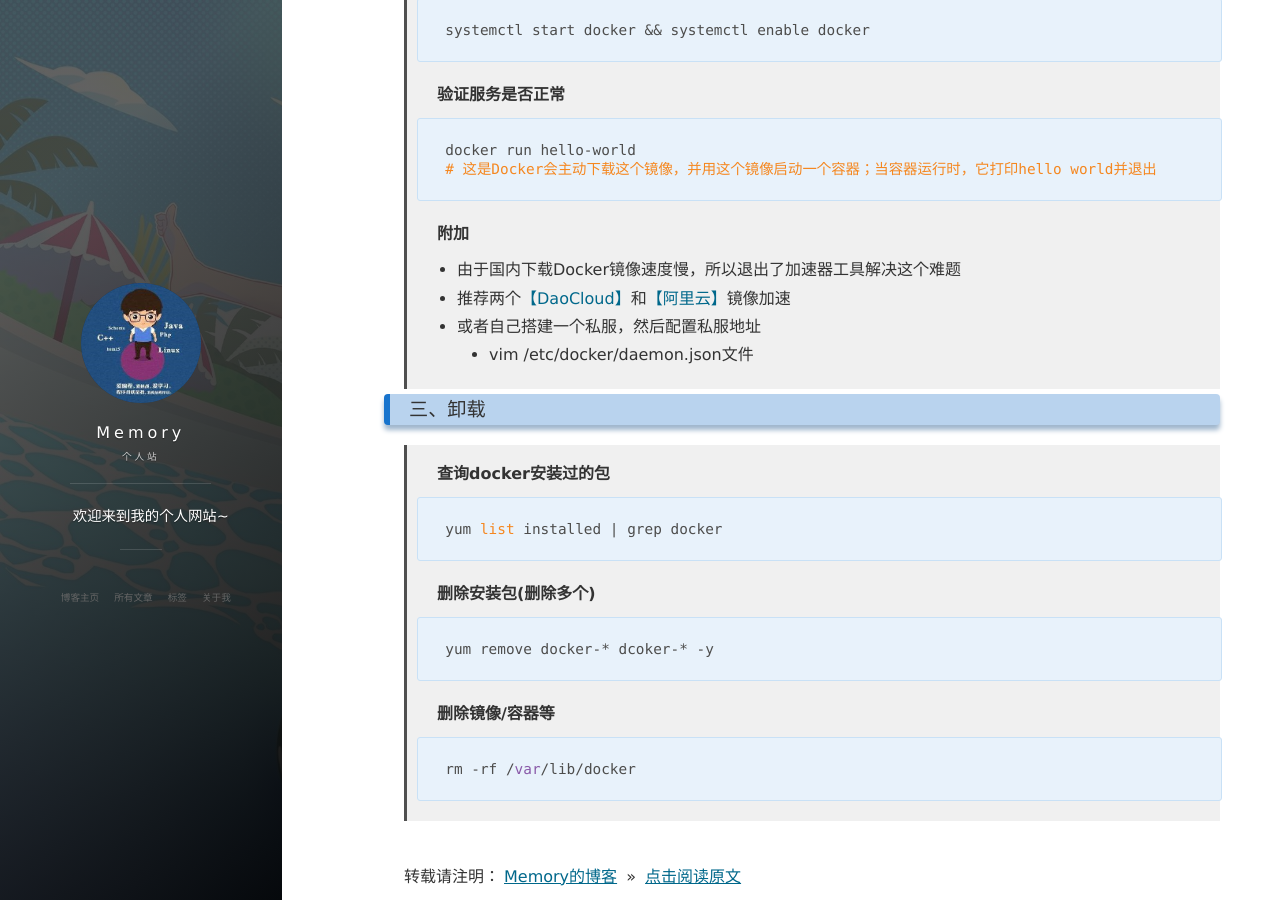
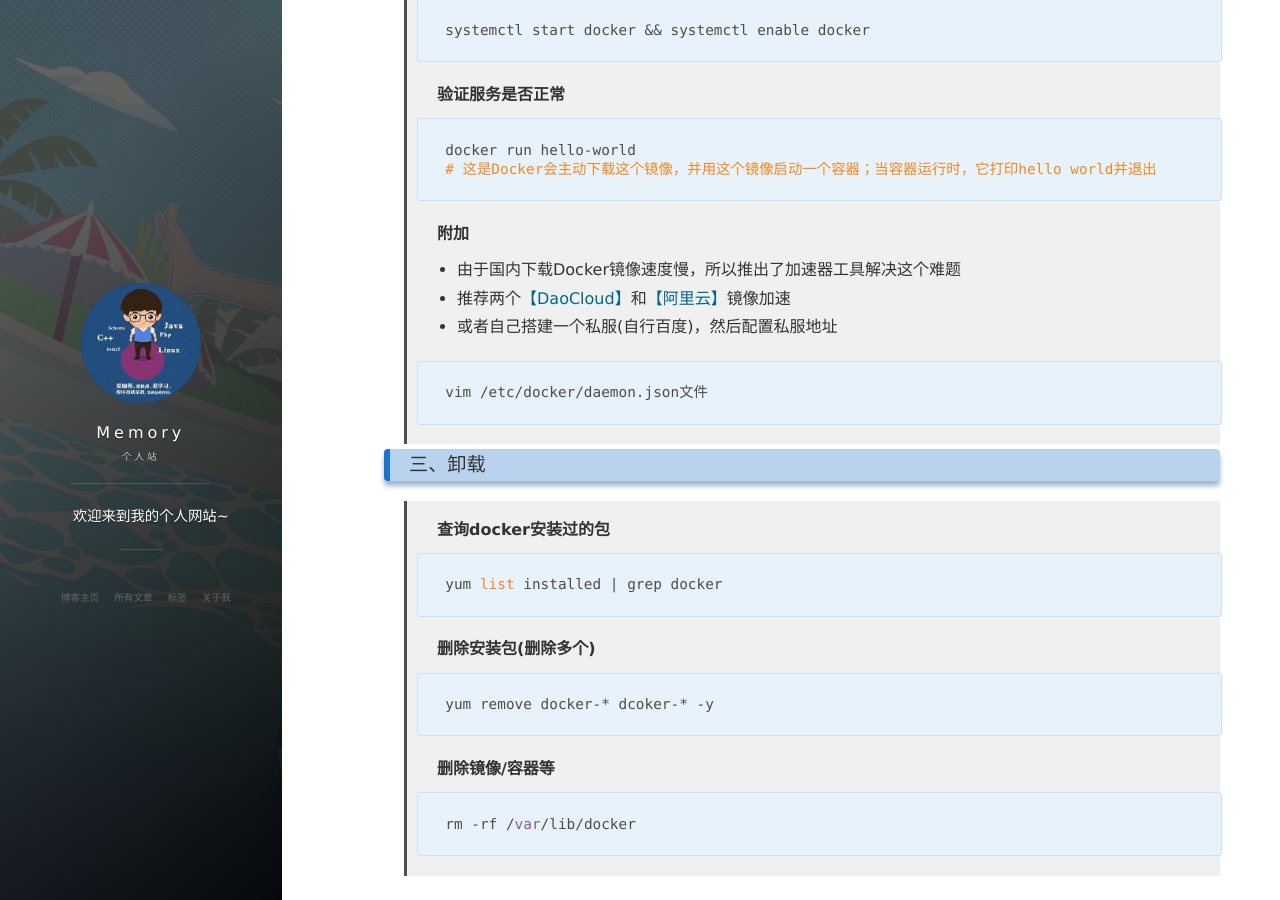
Before and after one commit to dhshenc/dhshenc.github.io, a Jekyll site: the page built from _posts/Docker/2020-03-27-CentOS7安装Docker.md, in a window 1280 px wide and 900 px high, scrolled down 1251 px. Built offline with Jekyll 4.4.1, drawn with Linux system fonts in a browser that asks for light colours; nearby versions of some CDN libraries; comment, search, counter and statistics services are not loaded.

Commit message:
修改格式

````diff
--- a/_posts/Docker/2020-03-27-CentOS7安装Docker.md
+++ b/_posts/Docker/2020-03-27-CentOS7安装Docker.md
@@ -4,7 +4,6 @@ title: "CentOS7安装Docker"
 date: 2020-03-27
 tag: Docker
 ---
-
 ### 一、前言
 
 > * Docker的介绍、以及是Docker什么，这里就不做介绍了，网上一搜一大堆，这里只说下怎么安装。
@@ -64,10 +63,13 @@ tag: Docker
 >
 > **附加**
 >
-> * 由于国内下载Docker镜像速度慢，所以退出了加速器工具解决这个难题
+> * 由于国内下载Docker镜像速度慢，所以推出了加速器工具解决这个难题
 > * 推荐两个[【DaoCloud】](https://www.daocloud.io/)和[【阿里云】](https://promotion.aliyun.com/ntms/act/kubernetes.html)镜像加速
-> * 或者自己搭建一个私服，然后配置私服地址
->   - vim /etc/docker/daemon.json文件
+> * 或者自己搭建一个私服(自行百度)，然后配置私服地址
+>
+>```shell
+> vim /etc/docker/daemon.json文件
+>```
 
 ### 三、卸载
 
````
